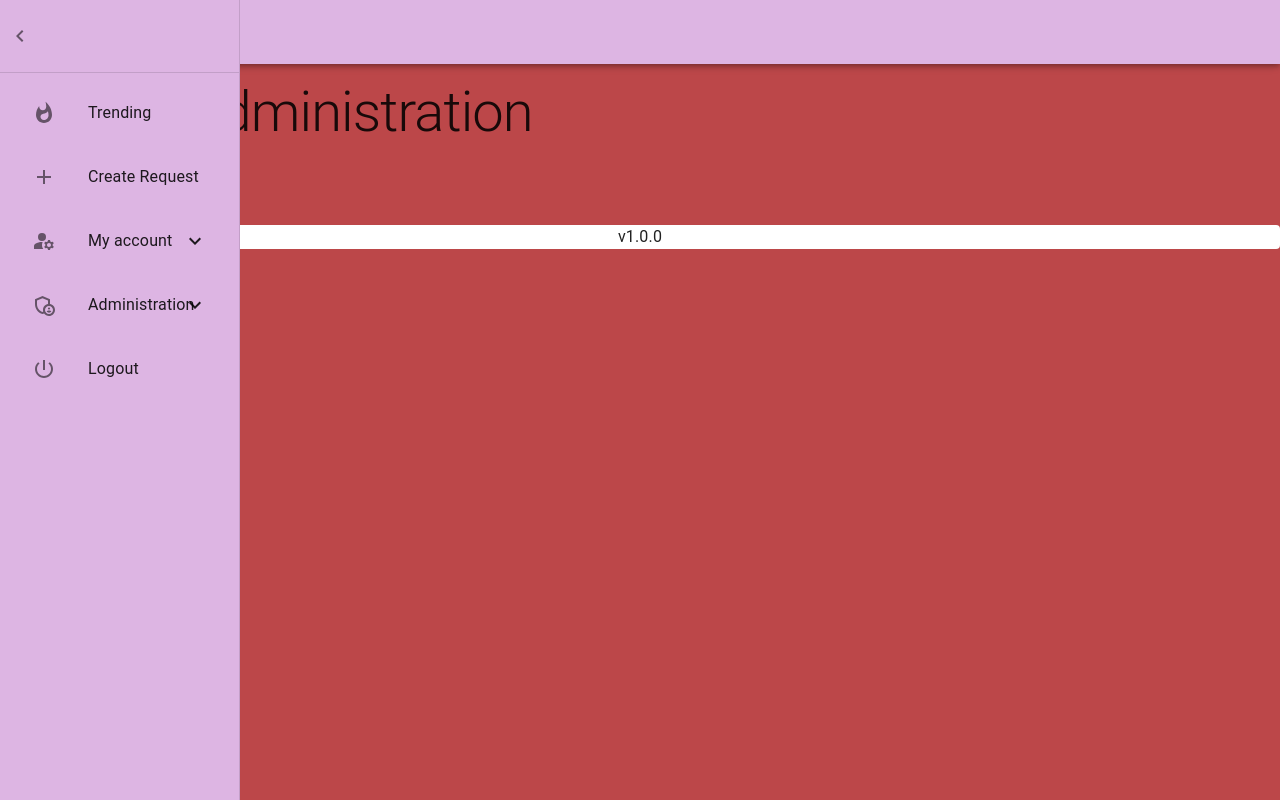
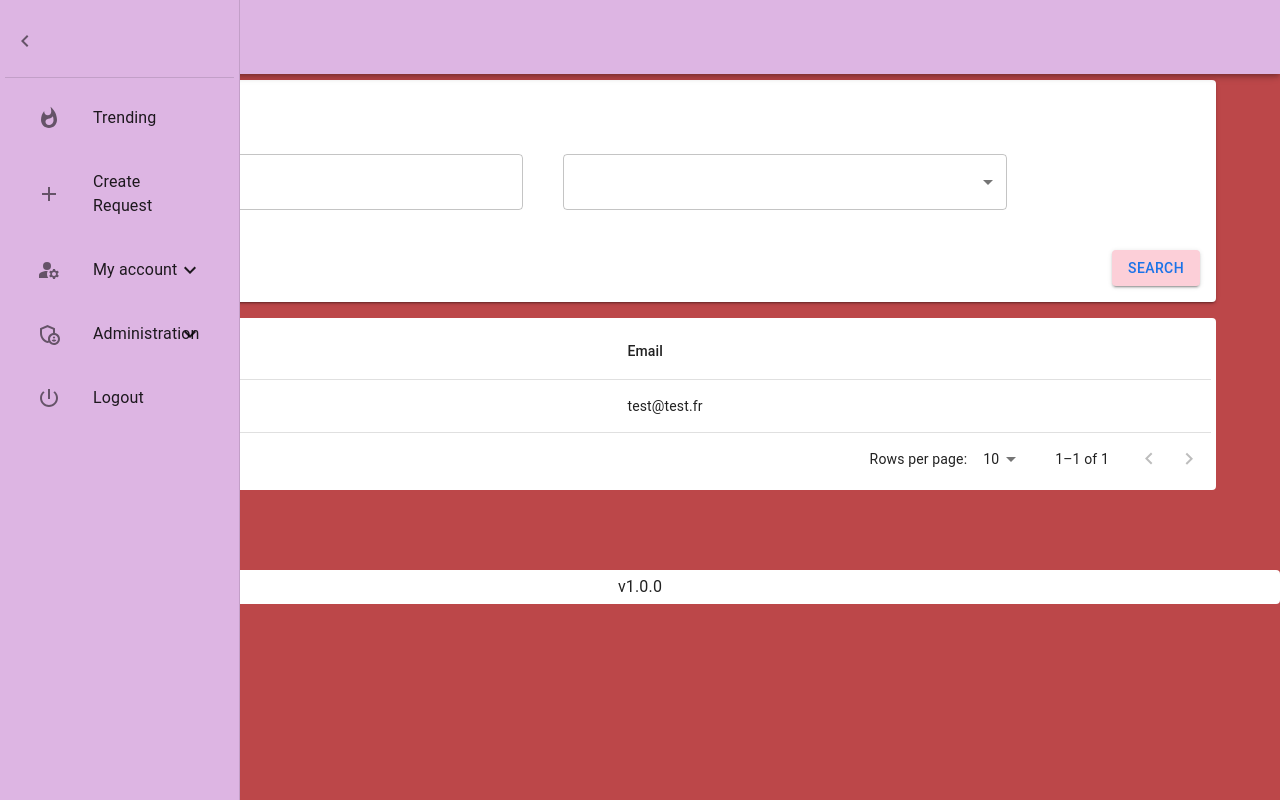
Before and after one commit to frecapG7/reco-web, a React (Vite) app: page /administration/users in a window 1280 px wide. Built offline with nearby package versions, Linux system fonts and the light colour scheme.

Commit message:
Start admin

```diff
--- a/src/admin/UserAdministration.jsx
+++ /dev/null
@@ -1,9 +0,0 @@
-import { Box, Typography } from "@mui/material";
-
-export const UserAdministration = () => {
-  return (
-    <Box>
-      <Typography variant="h1">User Administration</Typography>
-    </Box>
-  );
-};
--- /dev/null
+++ b/src/admin/users/UsersAdministration.jsx
@@ -0,0 +1,87 @@
+import {
+  Box,
+  Paper,
+  Table,
+  TableBody,
+  TableCell,
+  TableContainer,
+  TableHead,
+  TablePagination,
+  TableRow,
+  Typography,
+} from "@mui/material";
+import { useGetUsers } from "../../hooks/api/admin/userUserAdministration";
+import { useState } from "react";
+import { UsersFilters } from "./UsersFilters";
+
+const Content = ({ users }) => {
+  if (users?.length === 0) {
+    return (
+      <TableRow>
+        <TableCell colSpan={2}>No users found</TableCell>
+      </TableRow>
+    );
+  }
+
+  return users?.map((user) => (
+    <TableRow key={user.id} hover>
+      <TableCell>{user.username}</TableCell>
+      <TableCell>{user.email}</TableCell>
+    </TableRow>
+  ));
+};
+
+export const UsersAdministration = () => {
+  const [filters, setFilters] = useState({});
+  const [pageNumber, setPageNumber] = useState(0);
+  const [pageSize, setPageSize] = useState(10);
+
+  const {
+    data: result,
+    isLoading,
+    isError,
+    error,
+  } = useGetUsers(filters, pageNumber, pageSize);
+
+  return (
+    <Box>
+      <Paper
+        elevation={2}
+        aria-label="users-filters"
+        sx={{
+          padding: 2,
+          marginBottom: 2,
+        }}
+      >
+        <Typography variant="h2">Filters</Typography>
+
+        <UsersFilters onSubmit={(data) => console.log(data)} />
+      </Paper>
+
+      <Paper elevation={0} sx={{}}>
+        <TableContainer component={Box}>
+          <Table aria-label="users-table">
+            <TableHead>
+              <TableRow>
+                <TableCell>Username</TableCell>
+                <TableCell>Email</TableCell>
+              </TableRow>
+            </TableHead>
+            <TableBody>
+              <Content users={result} />
+            </TableBody>
+          </Table>
+        </TableContainer>
+        <TablePagination
+          rowsPerPageOptions={[5, 10, 25]}
+          component="div"
+          count={result?.length}
+          rowsPerPage={pageSize}
+          page={pageNumber}
+          onPageChange={(event, newPage) => setPageNumber(newPage)}
+          onRowsPerPageChange={(event) => setPageSize(event.target.value)}
+        />
+      </Paper>
+    </Box>
+  );
+};
--- /dev/null
+++ b/src/admin/users/UsersFilters.jsx
@@ -0,0 +1,41 @@
+import { Button, Grid } from "@mui/material";
+
+import { FormText } from "../../components/form/FormText";
+import { FormSelect } from "../../components/form/FormSelect";
+import { useEffect } from "react";
+import { useForm } from "react-hook-form";
+
+export const UsersFilters = ({ filters, onSubmit }) => {
+  const { control, handleSubmit, reset } = useForm();
+
+  useEffect(() => {
+    reset(filters);
+  }, [reset, filters]);
+
+  return (
+    <Grid container spacing={5}>
+      <Grid item xs={12} md={5}>
+        <FormText control={control} name="regex" />
+      </Grid>
+      <Grid item xs={12} md={5}>
+        <FormSelect
+          control={control}
+          name="role"
+          options={[
+            { label: "Admin", value: "admin" },
+            { label: "User", value: "user" },
+          ]}
+        />
+      </Grid>
+      <Grid item container justifyContent="flex-end" alignItems="baseline">
+        <Button
+          variant="contained"
+          color="secondary"
+          onClick={handleSubmit(onSubmit)}
+        >
+          Search
+        </Button>
+      </Grid>
+    </Grid>
+  );
+};
--- /dev/null
+++ b/src/hooks/api/admin/userUserAdministration.js
@@ -0,0 +1,30 @@
+import { useQuery } from "@tanstack/react-query";
+import { get } from "../index";
+
+const getUsers = async (filters, pageNumber, pageSize) => {
+  //   const response = await get("/users", {
+  //     params: {
+  //       filters,
+  //       pageNumber,
+  //       pageSize,
+  //     },
+  //   });
+
+  //   return response.data;
+
+  return [
+    {
+      id: 1,
+      username: "user1",
+      email: "test@test.fr",
+    },
+  ];
+};
+
+export const useGetUsers = (filters, pageNumber, pageSize, options) => {
+  return useQuery({
+    queryKey: ["admin", "users", filters, pageNumber, pageSize],
+    queryFn: () => getUsers(filters, pageNumber, pageSize),
+    ...options,
+  });
+};
--- /dev/null
+++ b/src/hooks/api/index.js
@@ -0,0 +1,69 @@
+export const post = async (url, data) => {
+    try {
+        const response = await fetch("http://localhost:3000" + url,
+            {
+                method: 'POST',
+                headers: headers(),
+                credentials: 'include',
+                body: JSON.stringify(data),
+
+            });
+        return await response.json();
+    } catch (e) {
+        console.error(e);
+        throw e;
+    }
+}
+
+export const put = async (url, data) => {
+    try {
+        const response = await fetch("http://localhost:3000" + url,
+            {
+                method: 'PUT',
+                headers: headers(),
+                credentials: 'include',
+                body: JSON.stringify(data),
+
+            });
+        return await response.json();
+    } catch (e) {
+        console.error(e);
+        throw e;
+    }
+}
+
+
+
+export const get = async (url) => {
+    try {
+
+        console.debug(document.cookie);
+        // debugger
+        // const token = document.cookie.split(';').find(row => row.startsWith('access_token')).split('=')[1];
+
+        const response = await fetch(process.env.REACT_APP_API_URL + url,
+            {
+                method: 'GET',
+                headers: headers(),
+                credentials: 'include',
+            });
+        return await response.json();
+    } catch (e) {
+        console.error(e);
+        throw e;
+    }
+}
+
+
+
+const headers = () => {
+    const access_token = window.localStorage.getItem('access_token');
+    return ({
+        'Access-Control-Allow-Origin': 'http://localhost:3001',
+        'Access-Control-Allow-Credentials': 'true',
+        'Access-Control-Allow-Headers': 'Content-Type, Authorization, X-Requested-With',
+        'Content-Type': 'application/json',
+        'Accept': '*/*',
+        ...(access_token && { 'Authorization': `Bearer ${access_token}` })
+    })
+};
--- a/src/routes.jsx
+++ b/src/routes.jsx
@@ -8,7 +8,7 @@ import { MyRequests } from "./page/MyRequests";
 import { TrendingRequestScreen } from "./page/TrendingRequestScreen";
 import { Outlet } from "react-router-dom";
 import { Home } from "./home/Home";
-import { UserAdministration } from "./admin/UserAdministration";
+import { UsersAdministration } from "./admin/users/UsersAdministration";
 
 export const routes = [
   {
@@ -28,7 +28,7 @@ export const routes = [
         children: [
           {
             path: "users",
-            element: <UserAdministration />,
+            element: <UsersAdministration />,
           },
         ],
       },
--- a/src/theme.js
+++ b/src/theme.js
@@ -66,6 +66,11 @@ theme = createTheme(theme, {
       },
     },
     MuiPaper: {
+      styleOverrides: {
+        root: {
+          padding: 5,
+        },
+      },
       variants: [
         {
           props: { variant: "outlined" },
```
